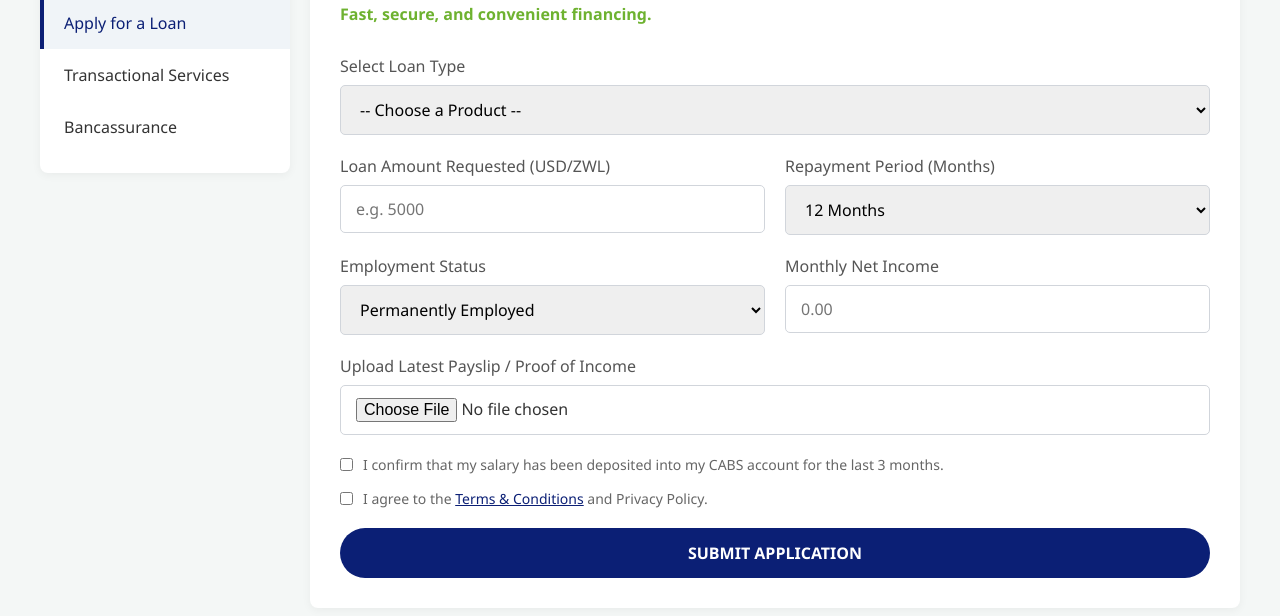
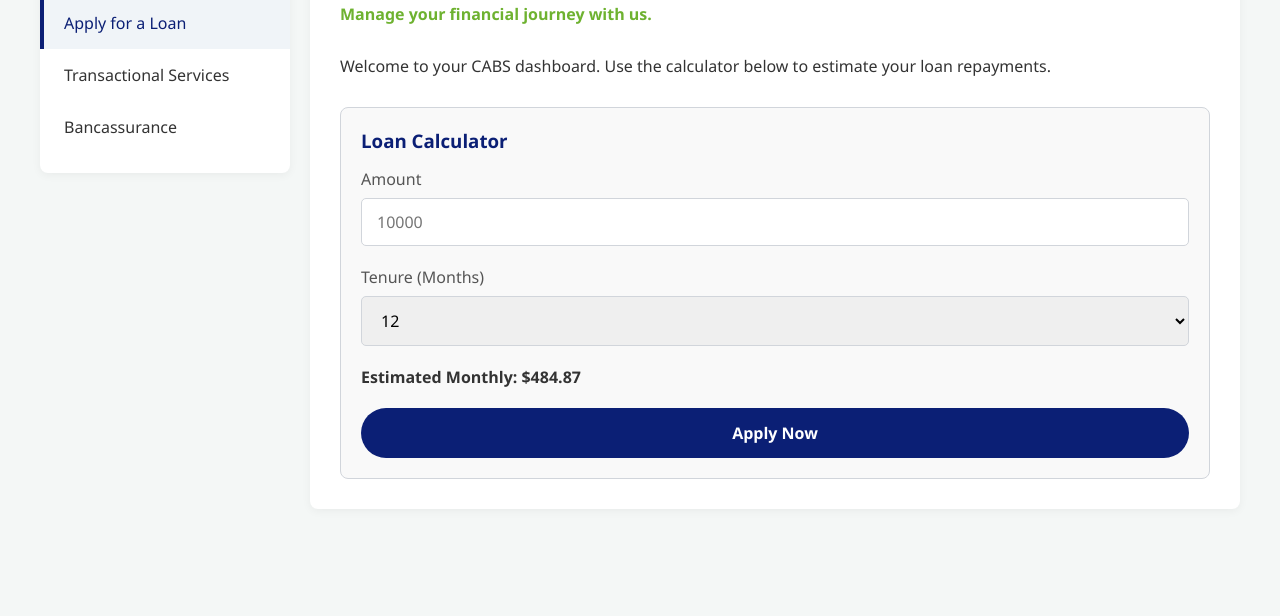
Before and after one commit to boyokip4-create/cabs, a plain HTML site: page index.html in a window 1280 px wide. Shown: the part 190-806 px from the top of the page. Drawn offline with Linux system fonts and the light colour scheme.

Commit message:
Update layout: splash -> overview with calculator -> apply

```diff
--- a/index.html
+++ b/index.html
@@ -293,14 +293,33 @@
         <div class="main-content">
 
             <!-- OVERVIEW SECTION -->
-            <div id="overview" class="content-section">
+            <div id="overview" class="content-section active">
                 <h1 class="section-header">Banking at CABS</h1>
                 <p class="section-subtitle">Manage your financial journey with us.</p>
-                <p>Welcome to your CABS dashboard. Please use the menu on the left to navigate through our services, apply for credit, or manage your transactions and insurance.</p>
+                <p>Welcome to your CABS dashboard. Use the calculator below to estimate your loan repayments.</p>
+
+                <!-- Loan Calculator -->
+                <div style="margin-top: 30px; padding: 20px; border: 1px solid var(--border-color); border-radius: 8px; background: #f9f9f9;">
+                    <h3 style="color: var(--cabs-blue); margin-bottom: 15px;">Loan Calculator</h3>
+                    <div class="form-group">
+                        <label>Amount</label>
+                        <input type="number" class="form-control" placeholder="10000" id="calc-amount">
+                    </div>
+                    <div class="form-group">
+                        <label>Tenure (Months)</label>
+                        <select class="form-control" id="calc-tenure">
+                            <option value="12">12</option>
+                            <option value="24">24</option>
+                            <option value="36">36</option>
+                        </select>
+                    </div>
+                    <p style="font-weight: bold; margin-top: 10px;">Estimated Monthly: $484.87</p>
+                    <button class="btn-primary" onclick="showSection('loans')">Apply Now</button>
+                </div>
             </div>
 
             <!-- LOAN APPLICATION SECTION -->
-            <div id="loans" class="content-section active">
+            <div id="loans" class="content-section">
                 <h1 class="section-header">Loan Application</h1>
                 <p class="section-subtitle">Fast, secure, and convenient financing.</p>
 
```
